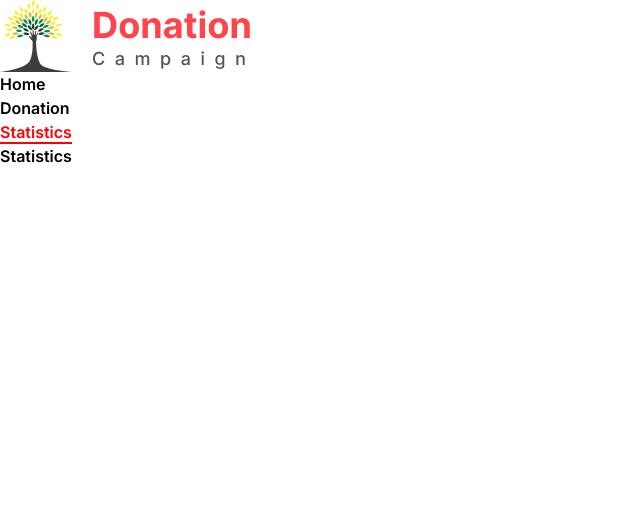
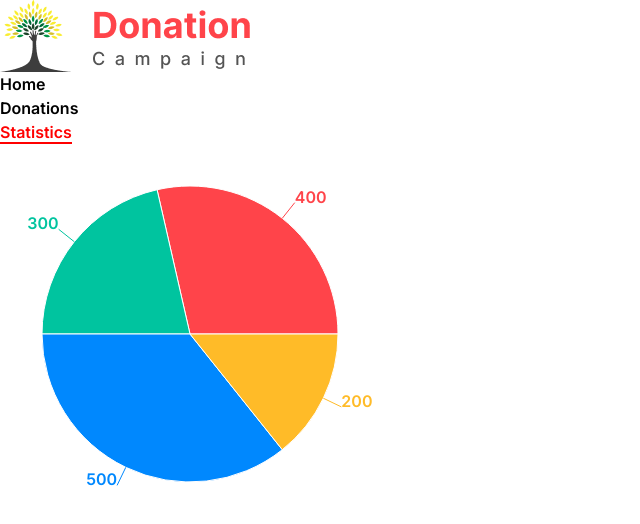
Before and after one commit to mdsajalali/donation-campaign, a React app: page /statistics in a window 1280 px wide. Shown: the top 524 px of the page, without its empty margins (0-640 px from the left). Built offline with nearby package versions, Linux system fonts and the light colour scheme; the HTML template or start-up script is replaced by a standard one.

Commit message:
piechart added

```diff
--- a/package.json
+++ b/package.json
@@ -12,7 +12,8 @@
   "dependencies": {
     "react": "^18.2.0",
     "react-dom": "^18.2.0",
-    "react-router-dom": "^6.18.0"
+    "react-router-dom": "^6.18.0",
+    "recharts": "^2.9.3"
   },
   "devDependencies": {
     "@types/react": "^18.2.15",
--- a/src/main.jsx
+++ b/src/main.jsx
@@ -5,7 +5,7 @@ import App from "./App.jsx";
 import Root from "./Root/Root.jsx";
 import DonationDetail from "./components/DonationDetail.jsx";
 import "./index.css";
-import Donation from "./pages/Donation.jsx";
+import Donations from "./pages/Donations.jsx";
 import Statistics from "./pages/Statistics.jsx";
 
 const router = createBrowserRouter([
@@ -18,8 +18,8 @@ const router = createBrowserRouter([
         element: <App />,
       },
       {
-        path: "/donation",
-        element: <Donation />,
+        path: "/donations",
+        element: <Donations />,
       },
       {
         path: "/statistics",
--- a/src/pages/Donation.jsx
+++ /dev/null
@@ -1,8 +0,0 @@
-
-const Donation = () => {
-  return (
-    <div>Donation</div>
-  )
-}
-
-export default Donation
--- /dev/null
+++ b/src/pages/Donations.jsx
@@ -0,0 +1,6 @@
+
+const Donations = () => {
+  return <div className="lg:container mx-auto p-5">Donation</div>;
+}
+
+export default Donations
--- a/src/pages/Header.jsx
+++ b/src/pages/Header.jsx
@@ -14,7 +14,7 @@ const Header = () => {
             <NavLink to="/">Home</NavLink>
           </li>
           <li>
-            <NavLink to="/donation">Donation</NavLink>
+            <NavLink to="/donations">Donations</NavLink>
           </li>
           <li>
             <NavLink to="/statistics">Statistics</NavLink>
--- a/src/pages/Statistics.jsx
+++ b/src/pages/Statistics.jsx
@@ -1,8 +1,33 @@
+import { Cell, Pie, PieChart } from "recharts";
 
 const Statistics = () => {
+  const data = [
+    { name: "Group A", value: 400 },
+    { name: "Group B", value: 300 },
+    { name: "Group C", value: 500 },
+    { name: "Group D", value: 200 },
+  ];
+
+  const COLORS = ["#FF444A", "#00C49F", "#0088FE", "#FFBB28"];
+
   return (
-    <div>Statistics</div>
-  )
-}
+    <div className="lg:container flex items-center justify-center min-h-[80vh] mx-auto p-5">
+      <PieChart width={380} className="mx-auto" height={380}>
+        <Pie
+          data={data}
+          cx="50%"
+          cy="50%"
+          fill="#8884d8"
+          dataKey="value"
+          label={80}
+        >
+          {data.map((entry, index) => (
+            <Cell key={`cell-${index}`} fill={COLORS[index % COLORS.length]} />
+          ))}
+        </Pie>
+      </PieChart>
+    </div>
+  );
+};
 
-export default Statistics
+export default Statistics;
```
Also changed, not shown: 1 other file (tests, documents, lock files or other folders).
